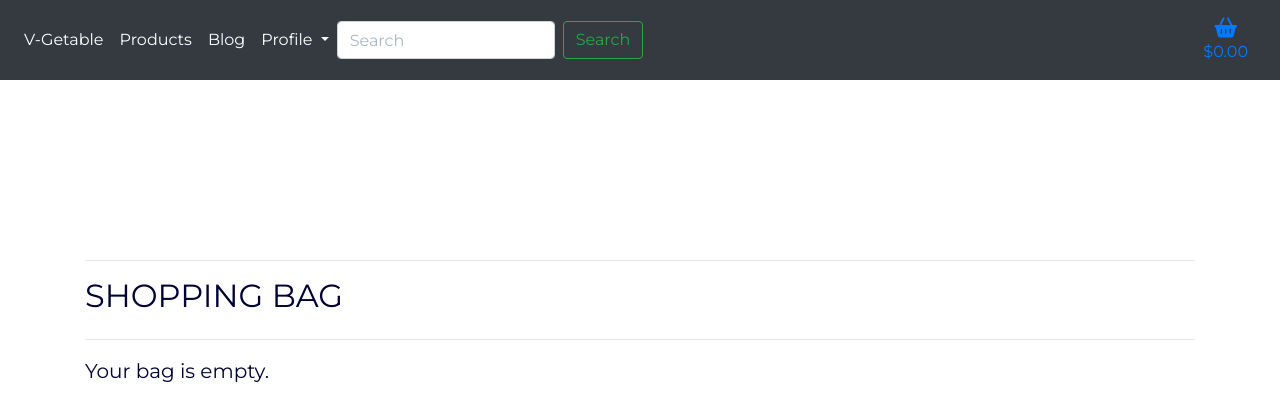
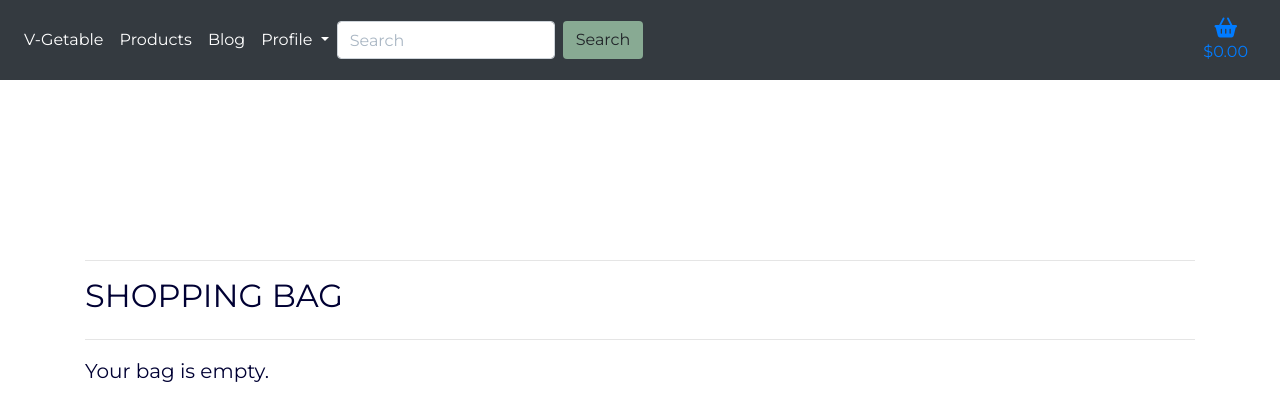
Before and after one commit to LaiMo2020/V_Getable, a Django app: page /bag/ in a window 1280 px wide. Shown: the top 420 px of the page. Run offline with Django 3.2, Linux system fonts and the light colour scheme; parts of the project's set-up code (start-up, migrations or seed data) failed here and were passed over; some libraries are stand-ins or nearby versions; some web fonts are replaced.

Commit message:
Changing the search buttom color in navbar

```diff
--- a/static/css/base.css
+++ b/static/css/base.css
@@ -42,7 +42,7 @@ body {
     background: black;
     color: white;
 }
-
+.search,
 .blog,
 .product {
     background-color: #88AA93;
--- a/templates/includes/navbar.html
+++ b/templates/includes/navbar.html
@@ -40,7 +40,7 @@
 
         <form method="GET" action="{% url 'products' %}" class="form-inline my-2 my-lg-0">
             <input class="form-control mr-sm-2" type="text" name="q" placeholder="Search" aria-label="Search Product">
-            <button class="btn btn-outline-success my-2 my-sm-0" type="submit">Search</button>
+            <button class="btn search my-2 my-sm-0" type="submit">Search</button>
         </form>
     </div>
 
```
